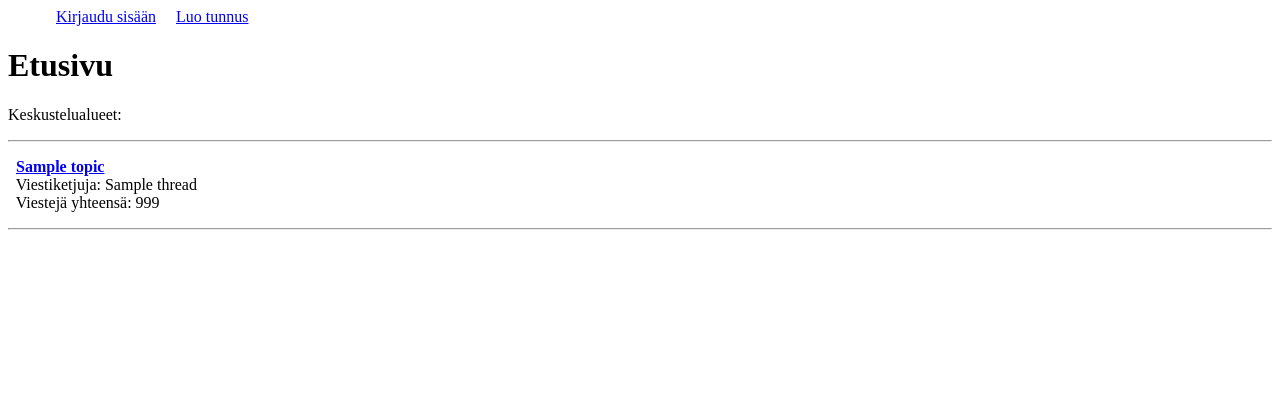
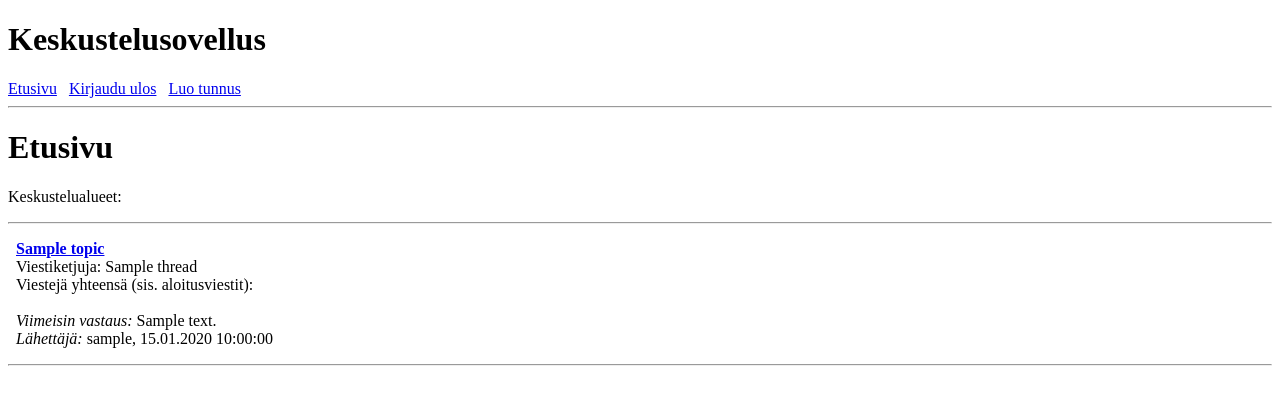
Before and after one commit to alanenpa/tsoha-forum-app, a Flask app: template templates/index.html in a window 1280 px wide. Shown: the top 405 px of the page. Run offline with Flask 2, Linux system fonts and the light colour scheme; the visitor is signed in with stand-in values (Sample User, id 1); the template is opened without the code that fills it: most values are stand-ins (such as "Sample title", 1, 10 or a date in 2020).

Commit message:
admin rights functionality, show total and latest messages, refactor to be used with layout.html

```diff
--- a/templates/index.html
+++ b/templates/index.html
@@ -1,19 +1,8 @@
-<title>Etusivu</title>
-<style>
-  a {
-    padding: 8px;
-  }
-</style>
-<ul style="list-style-type: none">
-  {% if session.username %}
-  <li style="display: inline"><a href="/signout">Kirjaudu ulos</a></li>
-  {% else %}
-  <li style="display: inline"><a href="/signin">Kirjaudu sisään</a></li>
-  {% endif %}
-  <li style="display: inline"><a href="/signup">Luo tunnus</a></li>
-</ul>
+{% extends "layout.html" %}
+{% block title %}Etusivu{% endblock %}
+{% block content %}
 <h1>Etusivu</h1>
-{% if session.username %}
+{% if adminrights is true %}
 <form action="/" method="POST">
   Lisää aihe:
   <p>
@@ -25,14 +14,14 @@
 <p>Keskustelualueet:</p>
 <hr>
 {% for topic in topics %}
-<p>
+<p style="padding-left:8px;padding-right:8px;">
 <a href="/topic/{{ topic.id }}"><b>{{ topic.topic }}</b></a><br>
-&nbsp; Viestiketjuja: {{threads[topic.topic]}}<br>
-&nbsp; Viestejä yhteensä: 999</p>
+Viestiketjuja: {{threads[topic.topic]}}<br>
+Viestejä yhteensä (sis. aloitusviestit): {{messages[topic.topic]}}<br>
+<br>
+<i>Viimeisin vastaus:</i> {{latestmessages[topic.topic].content}}</br>
+<i>Lähettäjä:</i> {{latestmessages[topic.topic].username}}, {{latestmessages[topic.topic].sent_at.strftime("%d.%m.%Y %H:%M:%S")}} <br>
+</p>
 <hr>
 {% endfor %}
-<!-- <ul>
-  <li>Elokuvat</li>
-  <li>Musiikki</li>
-  <li>Ruoanlaitto</li>
-</ul> -->
+{% endblock %}
```
